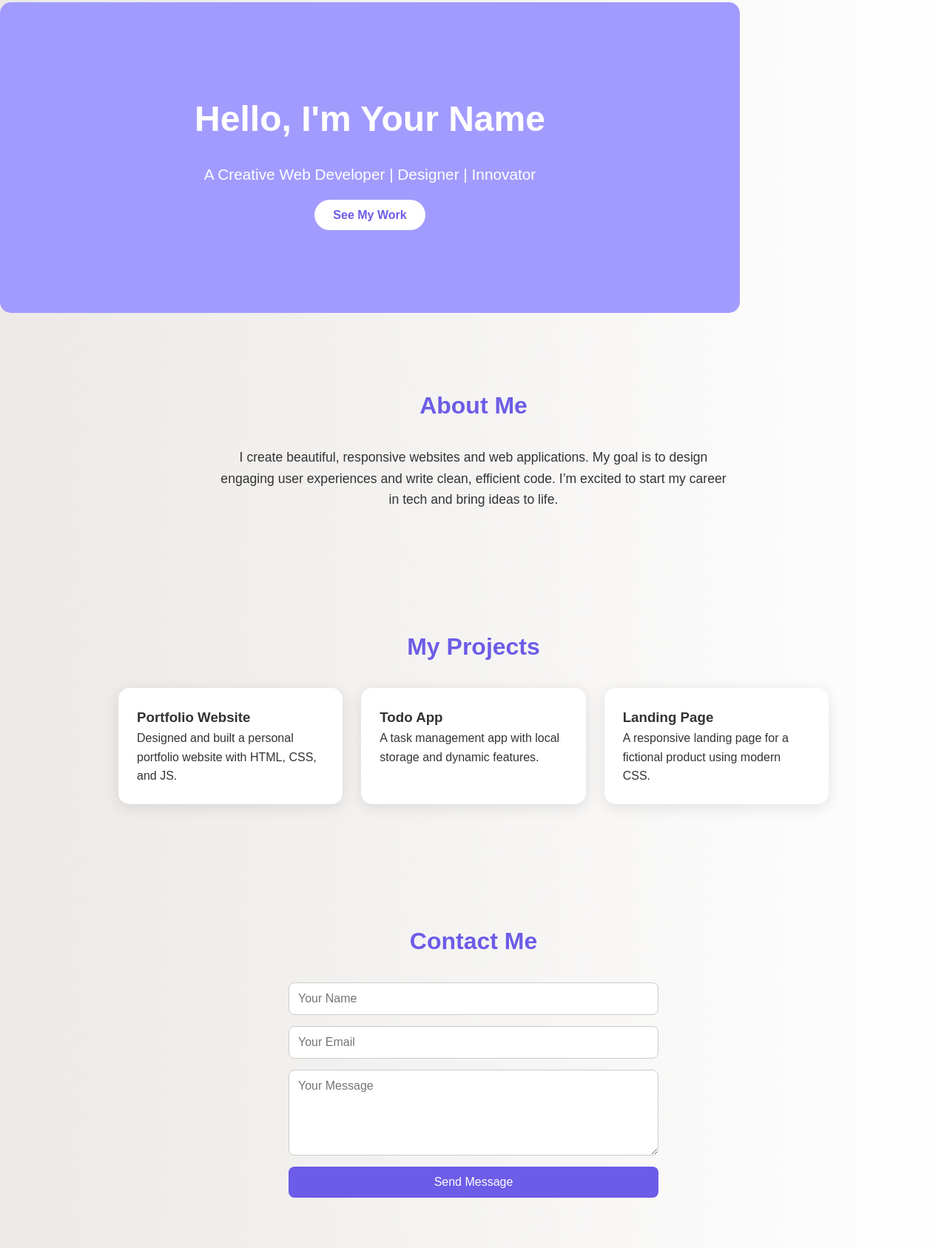
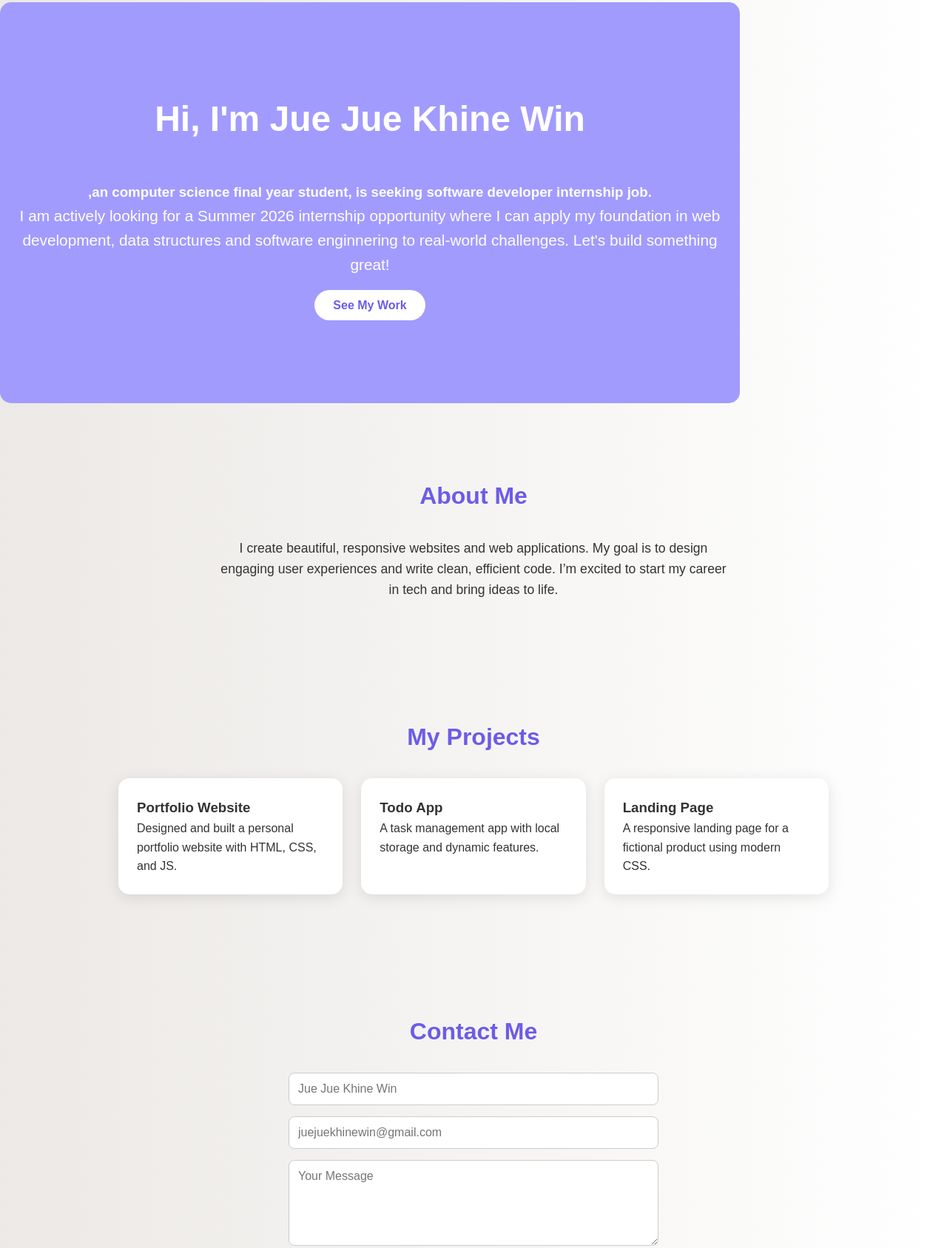
Before and after one commit to juejuekhinewin/portfolio, a plain HTML site: page form.html in a window 1280 px wide. Shown: the part 83-1770 px from the top of the page at 74% size. Drawn offline with Linux system fonts and the light colour scheme.

Commit message:
Update portfolio details and personal information

```diff
--- a/form.html
+++ b/form.html
@@ -4,8 +4,7 @@
 <head>
   <meta charset="UTF-8" />
   <meta name="viewport" content="width=device-width, initial-scale=1.0" />
-  <title>My Portfolio</title>
-
+  <title>Jue | Portfolio</title>
   <style>
     * {
       margin: 0;
@@ -241,8 +240,10 @@
   </header>
 
   <section id="hero">
-    <h1>Hello, I'm Your Name</h1>
-    <p>A Creative Web Developer | Designer | Innovator</p>
+    <h1>Hi, I'm Jue Jue Khine Win</h1>
+    <br>
+    <h3> ,an computer science final year student, is seeking software developer internship job. </h3>
+    <p>I am actively looking for a Summer 2026 internship opportunity where I can apply my foundation in web development, data structures and software enginnering to real-world challenges. Let's build something great!</p>
     <a href="#projects" class="btn">See My Work</a>
   </section>
 
@@ -273,8 +274,8 @@
   <section id="contact">
     <h2>Contact Me</h2>
     <form id="contactForm">
-      <input type="text" id="name" placeholder="Your Name" required />
-      <input type="email" id="email" placeholder="Your Email" required />
+      <input type="text" id="name" placeholder="Jue Jue Khine Win" required />
+      <input type="email" id="email" placeholder="juejuekhinewin@gmail.com" required />
       <textarea id="message" rows="5" placeholder="Your Message" required></textarea>
       <button type="submit">Send Message</button>
     </form>
@@ -282,7 +283,7 @@
   </section>
 
   <footer>
-    <p>© 2025 Your Name. All Rights Reserved.</p>
+    <p>© 2025 Jue Jue. All Rights Reserved.</p>
   </footer>
 
   <script>
```
